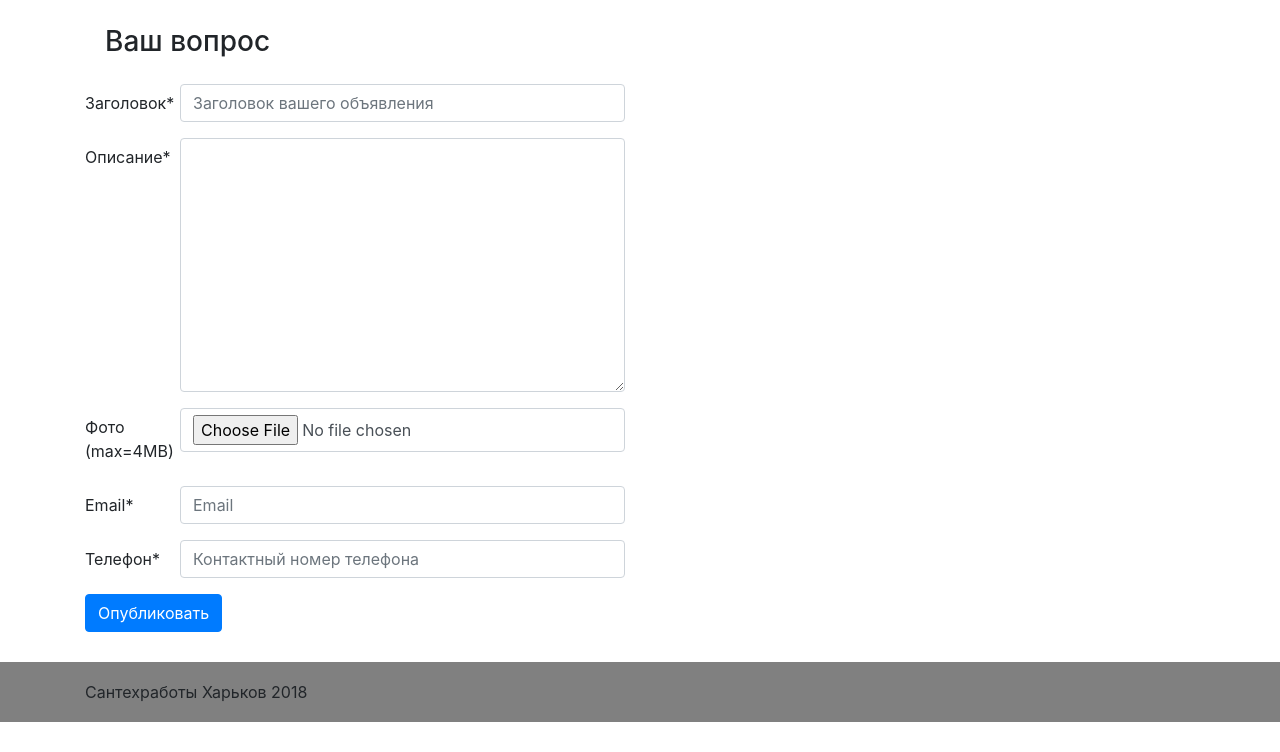
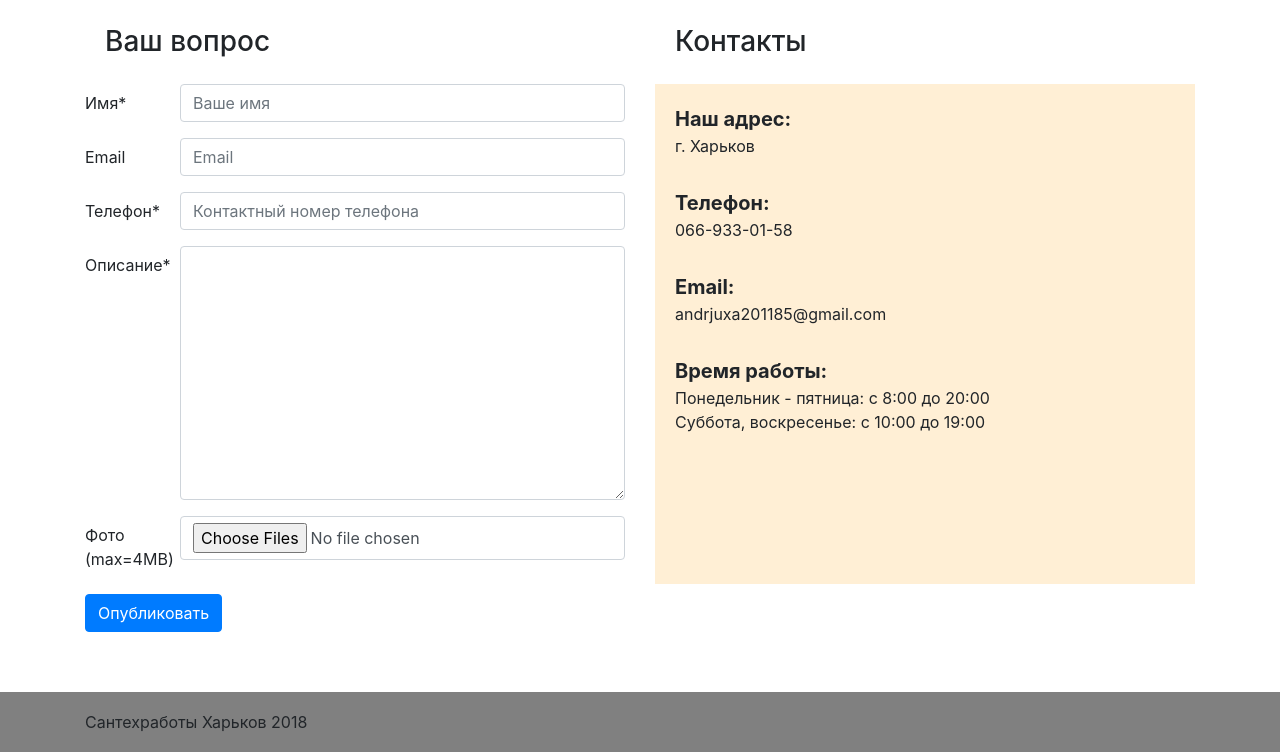
Before and after one commit to andrjuxa201185/advertising, a Flask app: template templates/contact.html in a window 1280 px wide. Shown: the part 74-826 px from the top of the page. Before the commit the page ends 796 px from the top, so only its background shows below. Run offline with Flask 2, Linux system fonts and the light colour scheme; the template is opened without the code that fills it, so the values that code supplies are empty.

Commit message:
final contact ag

```diff
--- a/static/media.css
+++ b/static/media.css
@@ -85,13 +85,13 @@
         font-size: 42px;
     }
     h1{
-        font-size: 32px;
+        font-size: 30px;
         margin-left: 0%;
     }
     h1 span{
         font-size: 20px;
         top:24px;
-        left:130px;
+        left:120px;
     }
     .nav-class{
         padding-left: 0px;
--- a/templates/contact.html
+++ b/templates/contact.html
@@ -40,34 +40,21 @@
       </div>
   </nav>
 
-
   <main class="container">
-    <div class="row">
-      <div class="col-md-6">
+    <div class="row wrapper-contact-rubric">
+      <div class="col-lg-6">
         <h3 class="h3-contact">Ваш вопрос</h3>
           <form action="#" method="post" id="sendMessageForm" enctype="multipart/form-data">
             <div class="form-group row">
-                <label for="input" class="col-sm-2 col-form-label">Заголовок<span class="star">*</span></label>
+                <label for="input" class="col-sm-2 col-form-label">Имя<span class="star">*</span></label>
                 <div class="col-sm-10">
-                    <input type="text" name="header" class="form-control" required placeholder="Заголовок вашего объявления">
+                    <input type="text" name="header" class="form-control" required placeholder="Ваше имя">
                 </div>
             </div>
             <div class="form-group row">
-                <label for="Textarea" class="col-sm-2 col-form-label">Описание<span class="star">*</span></label>
+                <label for="email" class="col-sm-2 col-form-label">Email</label>
                 <div class="col-sm-10">
-                    <textarea class="form-control valid" name="text" rows="10" maxlength="700" required></textarea>
-                </div>
-            </div>
-            <div class="form-group row">
-                <label for="file" class="col-sm-2 col-form-label">Фото <span class="span-file">(max=4MB)</span></label>
-                <div class="col-sm-10">
-                    <input type="file" class="form-control" id="file" name="file" title="jpg, pdf, gif">
-                </div>
-            </div>
-            <div class="form-group row">
-                <label for="email" class="col-sm-2 col-form-label">Email<span class="star">*</span></label>
-                <div class="col-sm-10">
-                  <input type="email" name="email" class="form-control valid" placeholder="Email" required>
+                  <input type="email" name="email" class="form-control valid" placeholder="Email">
                 </div>
             </div>
             <div class="form-group row">
@@ -76,23 +63,49 @@
                     <input type="tel" name="phone" class="form-control" placeholder="Контактный номер телефона" title="+38-0xx-xxx-xx-xx" required>
                 </div>
             </div>
+            <div class="form-group row">
+                <label for="Textarea" class="col-sm-2 col-form-label">Описание<span class="star">*</span></label>
+                <div class="col-sm-10">
+                    <textarea class="form-control" name="text" rows="10" maxlength="700" required></textarea>
+                </div>
+            </div>
+            <div class="form-group row">
+                <label for="file" class="col-sm-2 col-form-label">Фото <span class="span-file">(max=4MB)</span></label>
+                <div class="col-sm-10">
+                    <input type="file" class="form-control" multiple id="file" name="file" title="jpg, pdf, gif">
+                </div>
+            </div>
             <div class="right-button">
                 <button type="submit" id="submit" class="btn btn-primary">Опубликовать</button>
             </div>
         </form>
       </div>
 
-      <div class="col-md-6">
-
+      <div class="col-lg-6">
+        <h3 class="h3-contact">Контакты</h3>
+          <div class="wrapper-contact">
+            <div class="wrapper-contact-rubric">
+              <p class="contact-header">Наш адрес:</p>
+              <p class="contact-info">г. Харьков</p>
+            </div>
+            <div class="wrapper-contact-rubric">
+              <p class="contact-header">Телефон:</p>
+              <p class="contact-info">066-933-01-58</p>
+            </div>
+            <div class="wrapper-contact-rubric">
+              <p class="contact-header">Email:</p>
+              <p class="contact-info">andrjuxa201185@gmail.com</p>
+            </div>
+            <div class="wrapper-contact-rubric">
+              <p class="contact-header">Время работы:</p>
+              <p class="contact-info">Понедельник - пятница: с 8:00 до 20:00</p>
+              <p class="contact-info">Суббота, воскресенье: с 10:00 до 19:00</p>
+            </div>
+        </div>
       </div>
     </div>
 
   </main>
-
-
-
-
-
 
   <footer>
     <div class="container">
```
